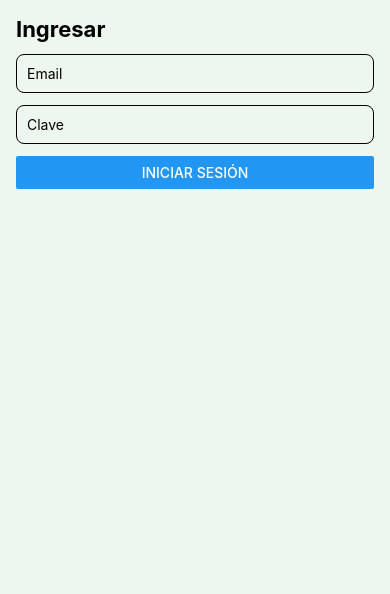
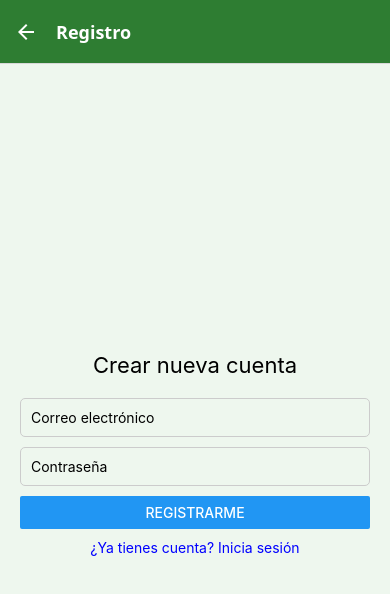
Before and after one commit to koockie/Handicap__Golf_App, a React Native app: screen /Register in a window 390 px wide. Shown: the top 594 px of the page. Built offline with nearby package versions, Linux system fonts and the light colour scheme.

Commit message:
sistema de registro de rol player solo para ver datos, se deja implementado para seguir enfocado en vista de adm

```diff
--- a/App.tsx
+++ b/App.tsx
@@ -5,7 +5,12 @@ import { createNativeStackNavigator } from '@react-navigation/native-stack';
 import { supabase } from './src/supabase';
 import { colors } from './src/theme';
 
+// Tipos de rutas centralizados
+import { RootStackParamList } from './src/types';
+
+// Pantallas
 import LoginScreen from './src/screens/LoginScreen';
+import RegisterScreen from './src/screens/RegisterScreen';
 import AdminHomeScreen from './src/screens/AdminHomeScreen';
 import PlayersScreen from './src/screens/PlayersScreen';
 import PlayerDetailScreen from './src/screens/PlayerDetailScreen';
@@ -13,28 +18,20 @@ import AddRoundModal from './src/screens/AddRoundModal';
 import ProfileScreen from './src/screens/ProfileScreen';
 import EditRoundModal from './src/screens/EditRoundModal';
 
-export type RootStackParamList = {
-  Login: undefined;
-  AdminHome: undefined;
-  Players: undefined;
-  PlayerDetail: { playerId: string; displayName: string };
-  AddRound: { playerId: string };
-  EditRound: { roundId: string };   // 👈 FALTABA ESTA LÍNEA
-  Profile: undefined;
-};
-
 const Stack = createNativeStackNavigator<RootStackParamList>();
 
 export default function App() {
   const [session, setSession] = useState<any>(null);
   const [role, setRole] = useState<'admin' | 'player' | null>(null);
 
+  // Mantiene la sesión activa
   useEffect(() => {
     supabase.auth.getSession().then(({ data }) => setSession(data.session ?? null));
     const { data: sub } = supabase.auth.onAuthStateChange((_e, s) => setSession(s));
     return () => sub.subscription.unsubscribe();
   }, []);
 
+  // Carga el rol del usuario autenticado
   useEffect(() => {
     (async () => {
       if (!session) { setRole(null); return; }
@@ -45,7 +42,7 @@ export default function App() {
         .select('role')
         .eq('user_id', user.id)
         .maybeSingle();
-      if (!error && data) setRole(data.role as any);
+      if (!error && data) setRole(data.role as 'admin' | 'player');
     })();
   }, [session]);
 
@@ -59,9 +56,14 @@ export default function App() {
           contentStyle: { backgroundColor: colors.bg },
         }}
       >
+        {/* Sin sesión: Login + Registro */}
         {!session ? (
-          <Stack.Screen name="Login" component={LoginScreen} options={{ headerShown: false }} />
+          <>
+            <Stack.Screen name="Login" component={LoginScreen} options={{ headerShown: false }} />
+            <Stack.Screen name="Register" component={RegisterScreen} options={{ title: 'Registro' }} />
+          </>
         ) : role === 'admin' ? (
+          // Flujo admin
           <>
             <Stack.Screen name="AdminHome" component={AdminHomeScreen} options={{ title: 'Administrador' }} />
             <Stack.Screen name="Players" component={PlayersScreen} options={{ title: 'Jugadores' }} />
@@ -74,6 +76,7 @@ export default function App() {
             <Stack.Screen name="EditRound" component={EditRoundModal} options={{ title: 'Editar tarjeta' }} />
           </>
         ) : (
+          // Flujo jugador
           <>
             <Stack.Screen name="Players" component={PlayersScreen} options={{ title: 'Jugadores' }} />
             <Stack.Screen
--- /dev/null
+++ b/src/navigation/types.ts
@@ -0,0 +1,10 @@
+export type RootStackParamList = {
+  Login: undefined;
+  Register: undefined;
+  AdminHome: undefined;
+  Players: undefined;
+  PlayerDetail: { playerId: string; displayName: string };
+  AddRound: { playerId: string };
+  EditRound: { roundId: string };
+  Profile: undefined;
+};
--- a/src/screens/LoginScreen.tsx
+++ b/src/screens/LoginScreen.tsx
@@ -1,24 +1,71 @@
 import React, { useState } from 'react';
-import { View, Text, TextInput, Button, Alert } from 'react-native';
+import { View, Text, TextInput, Button, Alert, StyleSheet } from 'react-native';
 import { supabase } from '../supabase';
+import { NativeStackNavigationProp } from '@react-navigation/native-stack';
+import { RootStackParamList } from '../types';
 
-export default function LoginScreen() {
-  const [email,setEmail]=useState('');
-  const [password,setPassword]=useState('');
+type LoginNav = NativeStackNavigationProp<RootStackParamList, 'Login'>;
 
-  const signIn = async () => {
-    const { error } = await supabase.auth.signInWithPassword({ email, password });
-    if (error) Alert.alert('Error', error.message);
+export default function LoginScreen({ navigation }: { navigation: LoginNav }) {
+  const [email, setEmail] = useState('');
+  const [password, setPassword] = useState('');
+  const [loading, setLoading] = useState(false);
+
+  const handleLogin = async () => {
+    if (!email || !password) {
+      return Alert.alert('Campos requeridos', 'Ingresa correo y contraseña.');
+    }
+    try {
+      setLoading(true);
+      const { error } = await supabase.auth.signInWithPassword({ email, password });
+      if (error) {
+        // Manejo especial si el email no está confirmado
+        if (/email.*not.*confirmed/i.test(error.message)) {
+          return Alert.alert(
+            'Confirma tu correo',
+            'Tu email aún no está confirmado. Revisa tu bandeja de entrada.'
+          );
+        }
+        return Alert.alert('Error', error.message);
+      }
+
+      // ✅ No navegamos aquí. App.tsx escuchará el cambio de sesión,
+      // cargará el rol desde 'profiles' y montará el stack correcto.
+      // (Admin -> AdminHome, Player -> Players)
+    } finally {
+      setLoading(false);
+    }
   };
 
   return (
-    <View style={{padding:16, gap:12}}>
-      <Text style={{fontSize:22, fontWeight:'700'}}>Ingresar</Text>
-      <TextInput placeholder="Email" autoCapitalize="none" value={email} onChangeText={setEmail}
-        style={{borderWidth:1,padding:10,borderRadius:8}}/>
-      <TextInput placeholder="Clave" secureTextEntry value={password} onChangeText={setPassword}
-        style={{borderWidth:1,padding:10,borderRadius:8}}/>
-      <Button title="Iniciar sesión" onPress={signIn}/>
+    <View style={styles.container}>
+      <Text style={styles.title}>Iniciar sesión</Text>
+      <TextInput
+        placeholder="Correo"
+        value={email}
+        onChangeText={setEmail}
+        style={styles.input}
+        keyboardType="email-address"
+        autoCapitalize="none"
+      />
+      <TextInput
+        placeholder="Contraseña"
+        value={password}
+        onChangeText={setPassword}
+        secureTextEntry
+        style={styles.input}
+      />
+      <Button title={loading ? 'Entrando…' : 'Entrar'} onPress={handleLogin} disabled={loading} />
+      <Text style={styles.link} onPress={() => navigation.navigate('Register')}>
+        ¿No tienes cuenta? Regístrate
+      </Text>
     </View>
   );
 }
+
+const styles = StyleSheet.create({
+  container: { flex: 1, justifyContent: 'center', padding: 20 },
+  title: { fontSize: 22, marginBottom: 20, textAlign: 'center' },
+  input: { borderWidth: 1, borderColor: '#ccc', padding: 10, borderRadius: 5, marginBottom: 10 },
+  link: { color: 'blue', marginTop: 10, textAlign: 'center' },
+});
--- /dev/null
+++ b/src/screens/RegisterScreen.tsx
@@ -0,0 +1,82 @@
+import React, { useState, useEffect } from 'react';
+import { View, Text, TextInput, Button, Alert, StyleSheet } from 'react-native';
+import { supabase } from '../supabase';
+import { NativeStackNavigationProp } from '@react-navigation/native-stack';
+import { RootStackParamList } from '../types';
+
+type RegisterNav = NativeStackNavigationProp<RootStackParamList, 'Register'>;
+
+export default function RegisterScreen({ navigation }: { navigation: RegisterNav }) {
+  const [email, setEmail] = useState('');
+  const [password, setPassword] = useState('');
+  const [cooldown, setCooldown] = useState(0);
+
+  useEffect(() => {
+    if (cooldown <= 0) return;
+    const id = setInterval(() => setCooldown((s) => s - 1), 1000);
+    return () => clearInterval(id);
+  }, [cooldown]);
+
+  const handleRegister = async () => {
+    if (!email || !password) {
+      return Alert.alert('Campos requeridos', 'Ingresa correo y contraseña.');
+    }
+
+    const { error } = await supabase.auth.signUp({
+      email,
+      password,
+      // Ajusta a tu URL de Metro: mira la consola "exp://192.168.x.x:8081"
+      options: { emailRedirectTo: 'exp://192.168.1.66:8081' }
+    });
+
+    if (error) {
+      if (/only request this after/i.test(error.message)) {
+        setCooldown(60);
+        return Alert.alert(
+          'Demasiadas solicitudes',
+          'Espera unos segundos antes de intentar nuevamente.'
+        );
+      }
+      return Alert.alert('Error al registrarse', error.message);
+    }
+
+    Alert.alert('Cuenta creada', 'Tu cuenta se ha creado correctamente. Ya puedes iniciar sesión.');
+    navigation.navigate('Login');
+  };
+
+  return (
+    <View style={styles.container}>
+      <Text style={styles.title}>Crear nueva cuenta</Text>
+      <TextInput
+        placeholder="Correo electrónico"
+        value={email}
+        onChangeText={setEmail}
+        style={styles.input}
+        keyboardType="email-address"
+        autoCapitalize="none"
+      />
+      <TextInput
+        placeholder="Contraseña"
+        value={password}
+        onChangeText={setPassword}
+        secureTextEntry
+        style={styles.input}
+      />
+      <Button
+        title={cooldown > 0 ? `Esperar ${cooldown}s` : 'Registrarme'}
+        onPress={handleRegister}
+        disabled={cooldown > 0}
+      />
+      <Text style={styles.link} onPress={() => navigation.navigate('Login')}>
+        ¿Ya tienes cuenta? Inicia sesión
+      </Text>
+    </View>
+  );
+}
+
+const styles = StyleSheet.create({
+  container: { flex: 1, justifyContent: 'center', padding: 20 },
+  title: { fontSize: 22, marginBottom: 20, textAlign: 'center' },
+  input: { borderWidth: 1, borderColor: '#ccc', padding: 10, borderRadius: 5, marginBottom: 10 },
+  link: { color: 'blue', marginTop: 10, textAlign: 'center' },
+});
```
Also changed, not shown: package.json (+13 -13 lines), src/types.ts (+34 -4 lines), 1 other file (tests, documents, lock files or other folders).
